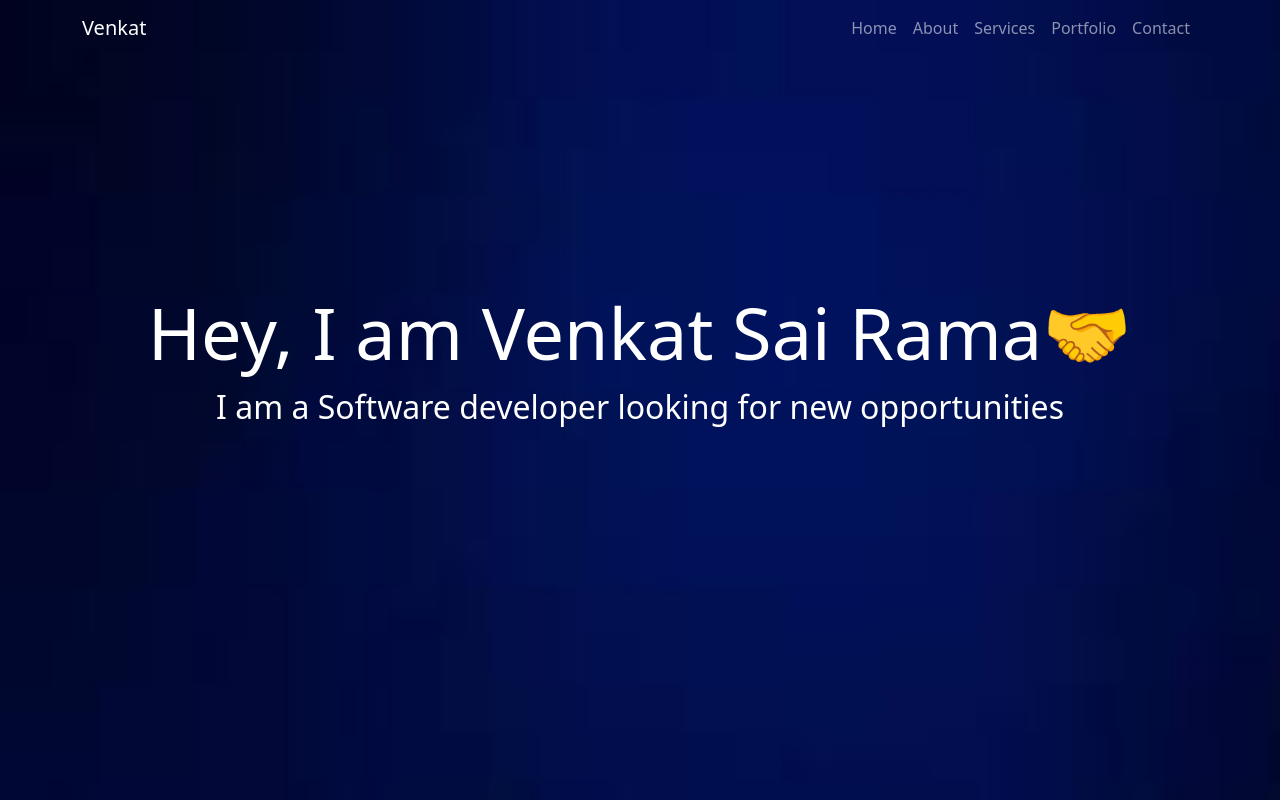
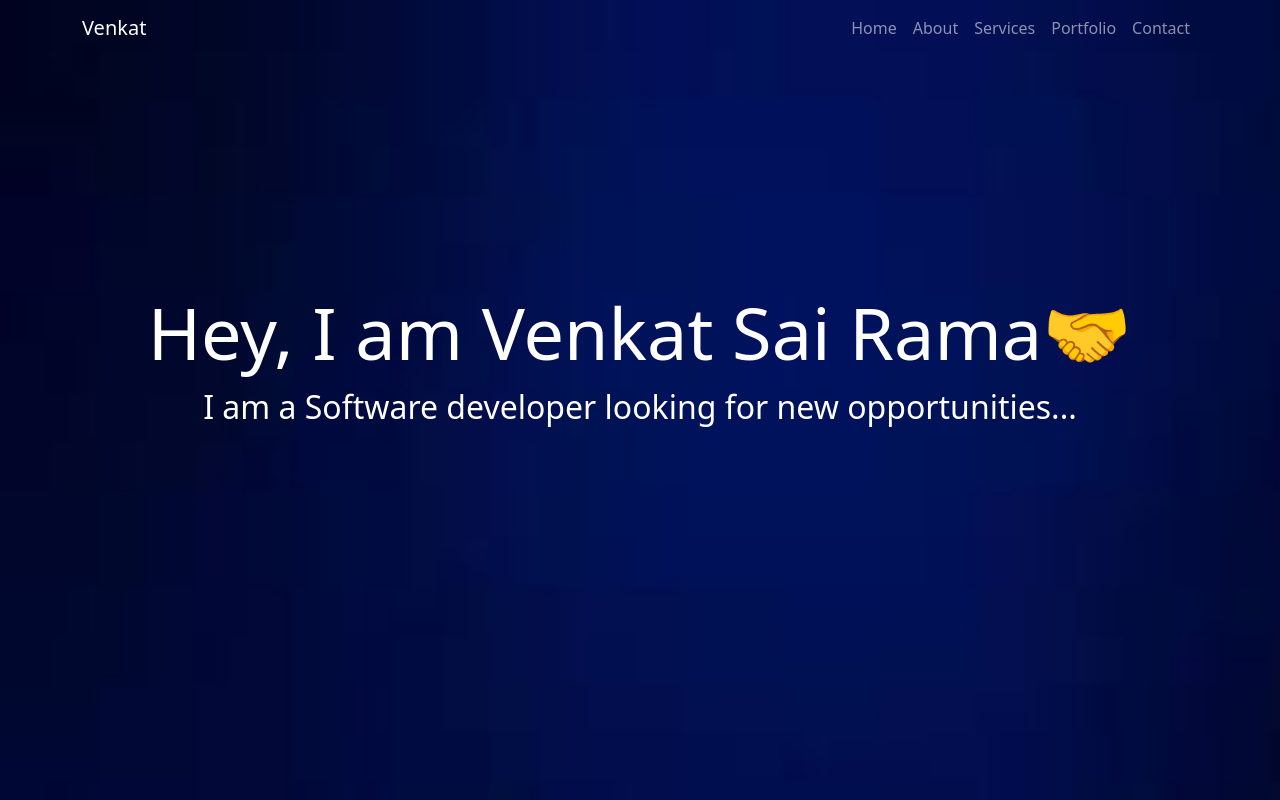
Before and after one commit to RamaVenkatSai/RamaVenkatSai.github.io, a plain HTML site: page index.html in a window 1280 px wide. Shown: the top 800 px of the page. Drawn offline with nearby package versions, Linux system fonts and the light colour scheme.

Commit message:
Update index.html

```diff
--- a/index.html
+++ b/index.html
@@ -50,7 +50,7 @@
             <div class="row">
             <div class="col-lg-12 col-md-12 col-sm-12 col-xs-12 hero-text">
             <h2 class="hero_title" id="hero_title"></h2>
-<p class="hero_desc" id="hero_desc">I am a Software developer looking for new opportunities</p>
+<p class="hero_desc" id="hero_desc">I am a Software developer looking for new opportunities...</p>
 <p class="hero_desc" id="hero_desc">https://www.linkedin.com/in/venkat-sai-rama/</p>
 <audio id="typewriter_sound" src="typewriter.mp3" preload="auto"></audio>
 
```
